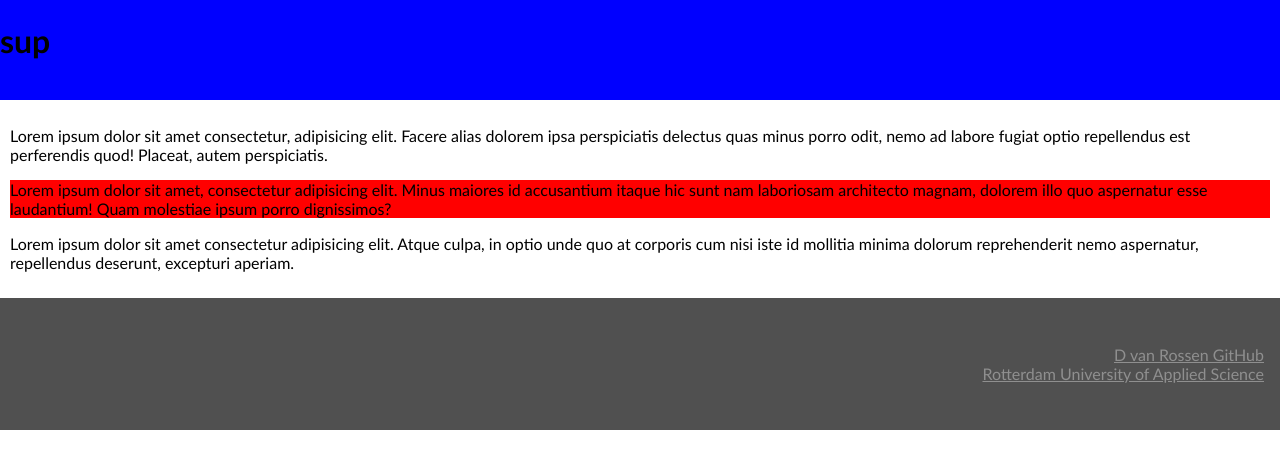
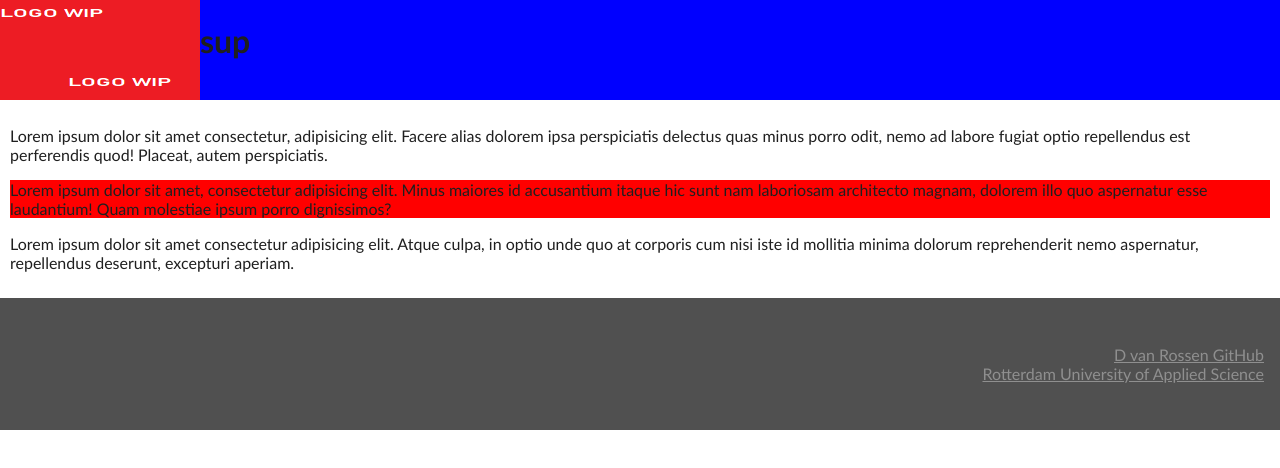
Before and after one commit to DvRossen/PPE_info, a plain HTML site: page index.html in a window 1280 px wide. Drawn offline with Linux system fonts and the light colour scheme.

Commit message:
various styling changes

```diff
--- a/index.html
+++ b/index.html
@@ -10,7 +10,7 @@
 
 <body>
     <header>
-        <img>
+        <img src="logo_WIP.png">
         <h1>sup</h1>
     </header>
 
--- a/style.css
+++ b/style.css
@@ -1,4 +1,5 @@
 :root {
+  color: #1f1f1f;
   font-size: 16px;
   font-family: "Trebuchet MS", "Lucida Sans Unicode", "Lucida Grande",
     "Lucida Sans", Arial, sans-serif;
```
Also changed, not shown: logo_WIP.png (added).
